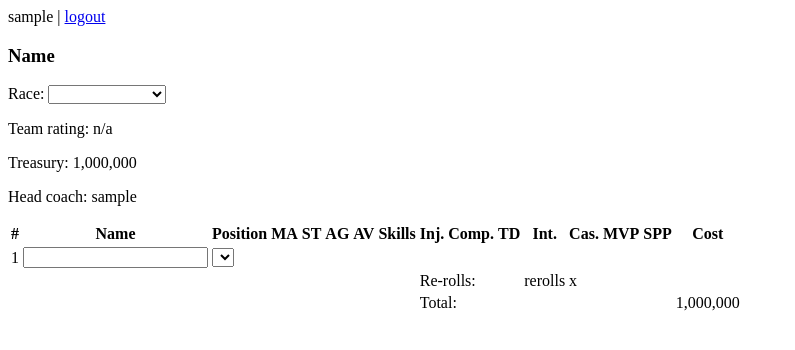
After one commit to james-allen/bowl, a Django app: template game/templates/game/create-team.html in a window 1280 px wide. The commit adds this page. Shown: the top 350 px of the page, without its empty margins (0-795 px from the left). Run offline with Django 3.2, Linux system fonts and the light colour scheme; the template is opened without the code that fills it: most values are stand-ins (such as "Sample title", 1, 10 or a date in 2020); lists and menus that the app fills with data are empty.

Commit message:
Started on a create team page.

```diff
--- a/bowl/templates/profile.html
+++ b/bowl/templates/profile.html
@@ -4,6 +4,9 @@
 <h3>Teams</h3>
 {% for team in user.team_set.all %}<p><a href="{% url 'game:team_view' team.slug %}">{{ team.name }}</a></p>
 {% endfor %}
+{% if this_user %}
+<p><a href="{% url 'game:create_team_view' %}">Create new team</a></p>
+{% endif %}
 <h3>Matches</h3>
 {% for match in match_set %}<p><a href="{% url 'game:game_view' match.id %}">{{ match.home_team.name }} {{ match.home_score }} - {{ match.away_score }} {{ match.away_team.name }}</a></p>
 {% endfor %}
--- /dev/null
+++ b/game/templates/game/create-team.html
@@ -0,0 +1,109 @@
+{% extends "base.html" %}
+
+{% block content %}
+<h3>Name</h3>
+<p>Race: <select id="selectRace" onchange="updateRace(this)"><option value=""></option>{% for race in race_list %}<option value="{{ race.singular }}">{{ race.singular }}</option>{% endfor %}</select></p>
+<p>Team rating: n/a</p>
+<p>Treasury: 1,000,000</p>
+<p>Head coach: {{ username }}</p>
+<table>
+    <tr>
+        <th>#</th>
+        <th>Name</th>
+        <th>Position</th>
+        <th>MA</th>
+        <th>ST</th>
+        <th>AG</th>
+        <th>AV</th>
+        <th>Skills</th>
+        <th>Inj.</th>
+        <th>Comp.</th>
+        <th>TD</th>
+        <th>Int.</th>
+        <th>Cas.</th>
+        <th>MVP</th>
+        <th>SPP</th>
+        <th>Cost</th>
+    </tr>{% for number in number_range %}
+    <tr>
+        <td>{{ number }}</td>
+        <td><input type="text"/></td>
+        <td><select class="selectPosition"><option value=""></option></select></td>
+        <td>&nbsp;</td>
+        <td>&nbsp;</td>
+        <td>&nbsp;</td>
+        <td>&nbsp;</td>
+        <td>&nbsp;</td>
+        <td>&nbsp;</td>
+        <td>&nbsp;</td>
+        <td>&nbsp;</td>
+        <td>&nbsp;</td>
+        <td>&nbsp;</td>
+        <td>&nbsp;</td>
+        <td>&nbsp;</td>
+        <td>&nbsp;</td>
+    </tr>{% endfor %}
+    <tr>
+        <td colspan="8">&nbsp;</td>
+        <td colspan="3">Re-rolls:</td>
+        <td>rerolls</td>
+        <td colspan="3">x</td>
+        <td>&nbsp;</td>
+    </tr>
+    <tr>
+        <td colspan="8">&nbsp;</td>
+        <td colspan="7">Total:</td>
+        <td>1,000,000</td>
+    </tr>
+</table>
+
+<script type="text/javascript">
+var data = {
+    "": {
+        "": {
+            ma: "&nbsp;",
+            st: "&nbsp;",
+            ag: "&nbsp;",
+            av: "&nbsp;",
+            skills: "&nbsp;",
+            cost: "&nbsp;"
+        }
+    }{% for race in race_list %},
+    "{{ race.singular }}": {
+        "": {
+            ma: "&nbsp;",
+            st: "&nbsp;",
+            ag: "&nbsp;",
+            av: "&nbsp;",
+            skills: "&nbsp;",
+            cost: "&nbsp;"
+        }{% for position in race.position_set.all %},
+        "{{ position.title }}": {
+            ma: {{ position.ma }},
+            st: {{ position.st }},
+            ag: {{ position.ag }},
+            av: {{ position.av }},
+            skills: "{{ position.skills }}",
+            cost: {{ position.cost }}
+        }{% endfor %}
+    }{% endfor %}
+}
+
+var updateRace = function(selectRace) {
+    var selectPositionList = document.getElementsByClassName("selectPosition");
+    for (var i = 0; i < selectPositionList.length; i++) {
+        var selectPosition = selectPositionList[i];
+        while (selectPosition.length > 0) {
+            selectPosition.remove(selectPosition.length-1);
+        }
+        for (var position in data[selectRace.value]) {
+            var option = document.createElement("option");
+            option.text = position;
+            option.value = position;
+            selectPosition.add(option);
+        }
+    }
+}
+</script>
+
+{% endblock content %}
--- a/game/urls.py
+++ b/game/urls.py
@@ -5,5 +5,6 @@ from game import views
 urlpatterns = patterns('',
     url(r'^(?P<match_id>\d+?)$', views.game_view, name='game_view'),
     url(r'^team/(?P<team_slug>.+?)$', views.team_view, name='team_view'),
+    url(r'^create-team$', views.create_team_view, name='create_team_view'),
     url(r'^post_step$', views.post_step_view, name='post_step_view'),
 )
```
Also changed, not shown: game/views.py (+10 -1 lines).
